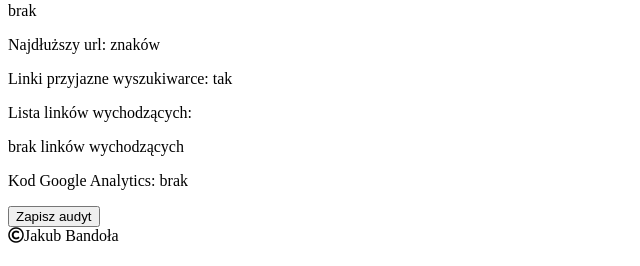
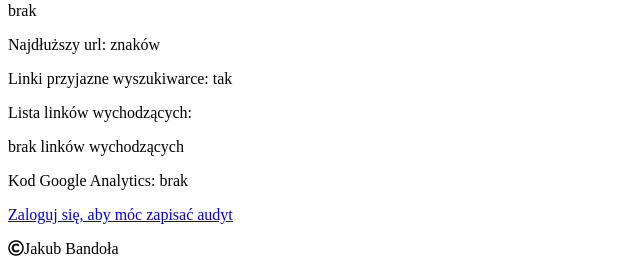
Before and after one commit to KubusQ/audytor-seo, a Symfony app: template templates/audytor/audyt.html.twig in a window 1280 px wide. Shown: the part 2145-2411 px from the top of the page, without its empty margins (0-640 px from the left). Before the commit the page ends 2388 px from the top, so only its background shows below. Run offline with Twig, Linux system fonts and the light colour scheme; the template is opened without the code that fills it, so the values that code supplies are empty; some libraries are stand-ins or nearby versions.

Commit message:
changed frontend

```diff
--- a/templates/audytor/audyt.html.twig
+++ b/templates/audytor/audyt.html.twig
@@ -404,10 +404,16 @@
             {% endif %}</p>
             </div>
         </div>
+        {% if is_granted('IS_AUTHENTICATED_FULLY') %}
         <div class="mb-4 font-medium md:text-xl break-all py-2">
             <button id="saveAuditButton" class="bg-indigo-500 hover:bg-indigo-800 text-white font-bold p-4 rounded ml-4">Zapisz audyt</button>
             <div id="saveAuditMessage" style="display: none;"></div>
         </div>
+        {% else %}
+        <div class="mb-4 font-medium md:text-xl break-all py-2">
+            <a href="{{path('app_login')}}"><p class="bg-indigo-500 hover:bg-indigo-800 text-white font-bold p-4 rounded ml-4">Zaloguj się, aby móc zapisać audyt</p></a>
+        </div>
+        {% endif %}
     </div>
 </div>
 <script>
```
